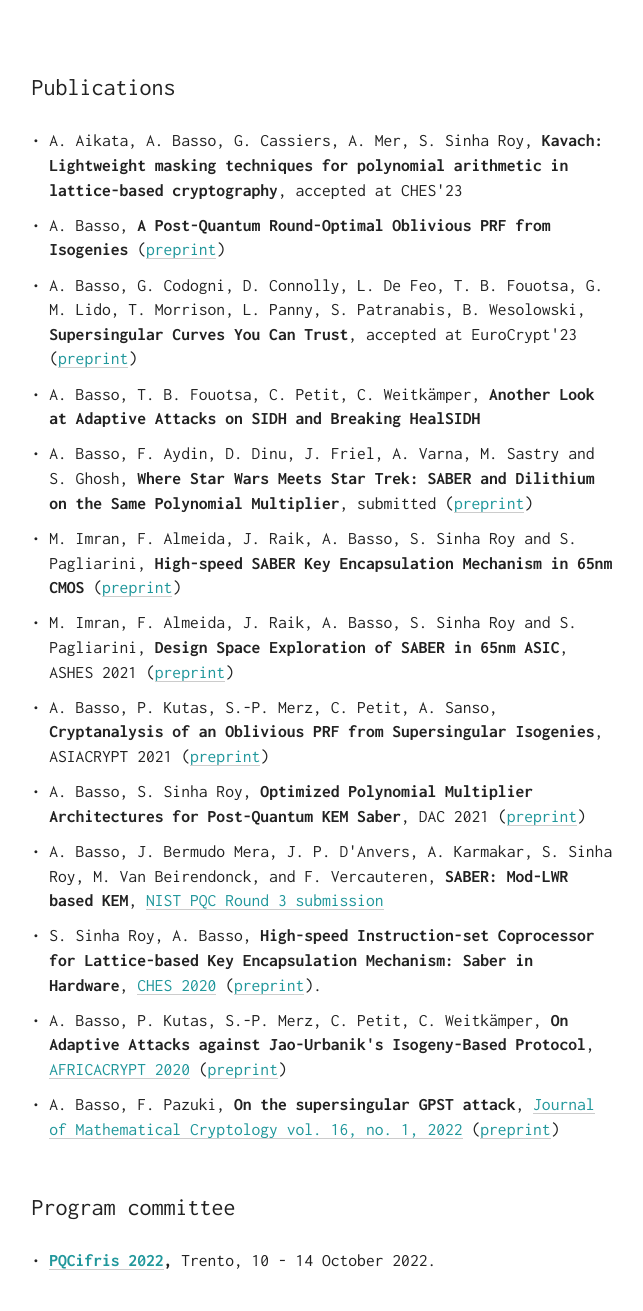
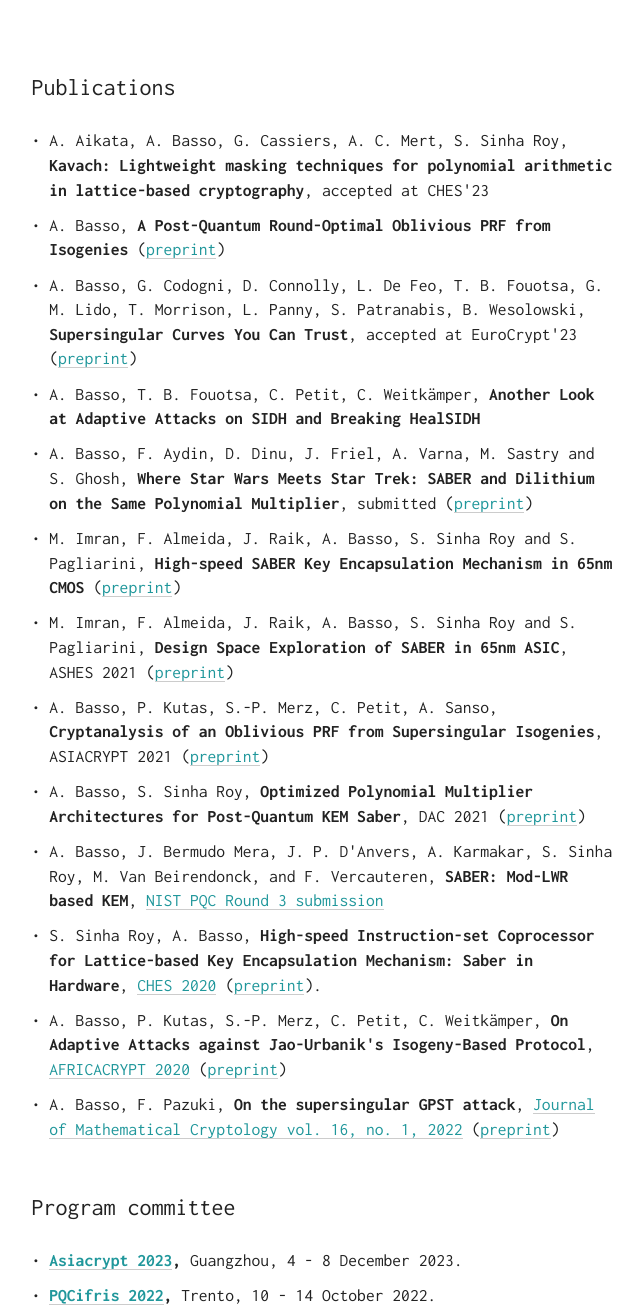
Before and after one commit to andreavico/andreavico.github.io, a plain HTML site: page index.html in a window 1280 px wide. Shown: the part 970-2281 px from the top of the page, without its empty margins (126-769 px from the left). Drawn offline with Linux system fonts and the light colour scheme.

Commit message:
Fix typo and add asiacrypt PC membership

```diff
--- a/index.html
+++ b/index.html
@@ -250,7 +250,7 @@
 	<h2>Publications</h2>
 
     	<ul class="spacing">
-            <li>A. Aikata, A. Basso, G. Cassiers, A. Mer, S. Sinha Roy, <b>Kavach: Lightweight masking techniques for polynomial arithmetic in lattice-based
+            <li>A. Aikata, A. Basso, G. Cassiers, A. C. Mert, S. Sinha Roy, <b>Kavach: Lightweight masking techniques for polynomial arithmetic in lattice-based
               cryptography</b>, accepted at CHES'23</li>
             <li>A. Basso,<b> A Post-Quantum Round-Optimal Oblivious PRF from Isogenies</b> (<a href="https://ia.cr/2023/225">preprint</a>)</li>
             <li>A. Basso, G. Codogni, D. Connolly, L. De Feo, T. B. Fouotsa, G. M. Lido, T. Morrison, L. Panny, S. Patranabis, B. Wesolowski, <b>Supersingular Curves You Can Trust</b>, accepted at EuroCrypt'23 (<a href="https://ia.cr/2022/1469">preprint</a>)</li>
@@ -274,6 +274,7 @@
 
   <h2>Program committee</h2>
   <ul class="spacing">
+        <li><span class="event-name"><a href="https://sites.google.com/unitn.it/pqcifris2022">Asiacrypt 2023</a>,</span> Guangzhou, 4 - 8 December 2023.</li>
         <li><span class="event-name"><a href="https://sites.google.com/unitn.it/pqcifris2022">PQCifris 2022</a>,</span> Trento, 10 - 14 October 2022.</li>
   </ul>
 
@@ -320,7 +321,7 @@
     During the spring term 2020, I have been a teaching assistant for the course <i>Logic and Computation</i>. In the summer of the same year, I also co-supervised a MSc research project.-->
 
   <footer>
-    <p>Last updated: April 10th, 2023<br>
+    <p>Last updated: April 14th, 2023<br>
   </footer>
 
       </section>
```
